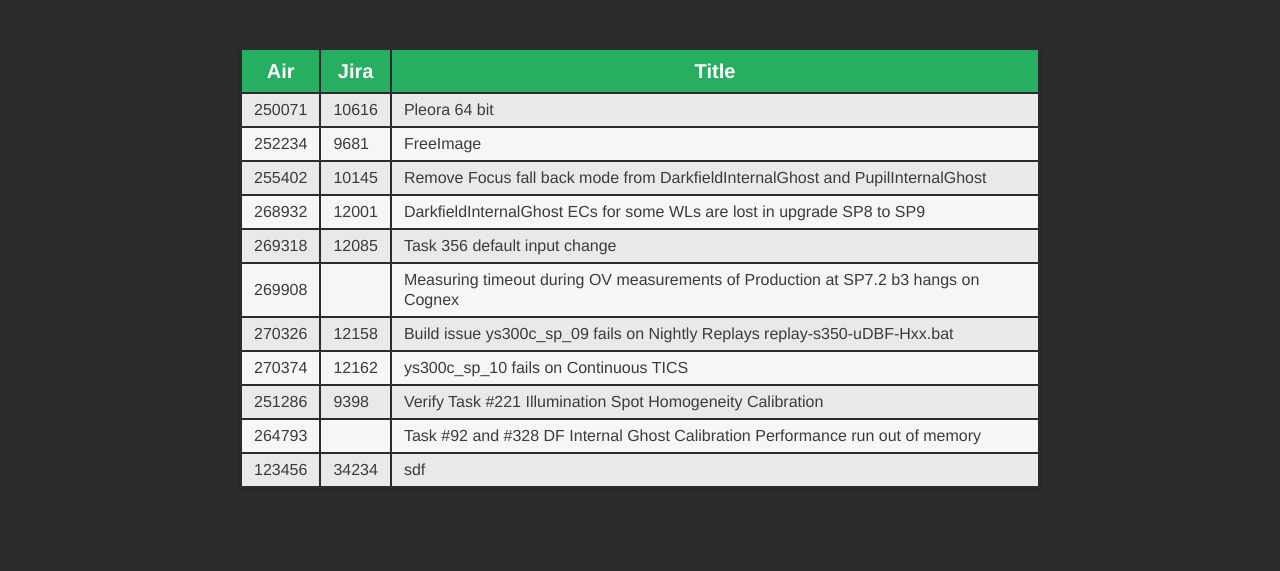
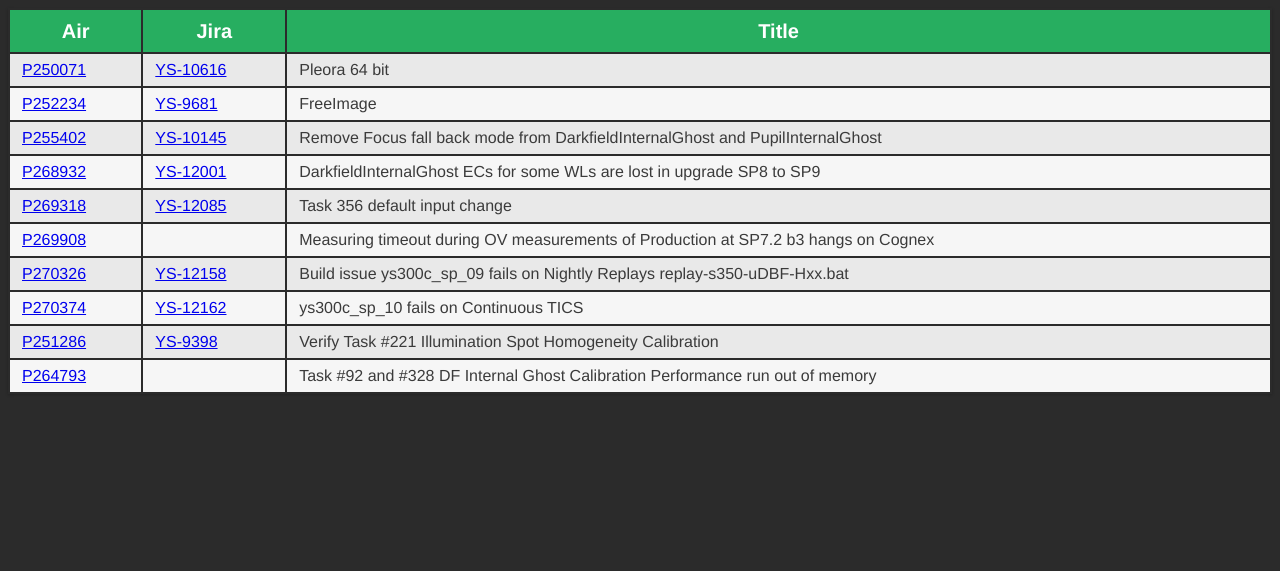
Before and after one commit to hydronovo/AirJiraFinder, a plain HTML site: page index.html in a window 1280 px wide. Drawn offline with Linux system fonts and the light colour scheme.

Commit message:
Add link

```diff
--- a/data.csv
+++ b/data.csv
@@ -8,4 +8,3 @@
 270374,12162,ys300c_sp_10 fails on Continuous TICS
 251286,9398,Verify Task #221 Illumination Spot Homogeneity Calibration
 264793,,Task #92 and #328 DF Internal Ghost Calibration Performance run out of memory
-123456,34234,sdf
--- a/index.html
+++ b/index.html
@@ -19,15 +19,29 @@
           var tr = null;
           var td = null;
           var tds = null;
-
           for ( var i = 0; i<rows.length-1; i++ ) {
               tr = document.createElement('tr');
               tds = rows[i].split(',');
-              for ( var j = 0; j < tds.length; j++ ) {
-                 td = document.createElement('td');
-                 td.innerHTML = tds[j];
-                 tr.appendChild(td);
-              }
+
+			  var air = "P" + tds[0];
+			  var airHref = "http://air.asml.com/u_qm_issues.do?sysparm_query=number=" + air;
+			  td = document.createElement('td');
+			  td.innerHTML = '<a href="'+airHref+'" target="_blank">'+air+'</a>';
+              tr.appendChild(td);
+
+			  td = document.createElement('td');
+			  if (tds[1] != "")
+			  {
+			    var jira = "YS-" + tds[1];
+			    var jiraHref = "http://apps-jira.asml.com:8080/browse/" + jira;
+			    td.innerHTML = '<a href="'+jiraHref+'" target="_blank">'+jira+'</a>';
+			  }
+			  tr.appendChild(td);
+
+			  td = document.createElement('td');
+			  td.innerHTML = tds[2];
+			  tr.appendChild(td);
+
               document.getElementById("dataTable").appendChild(tr);
           }
         }
@@ -46,7 +60,7 @@
 </head>
 
 <body onload="loadFiles();">
-<div class="wrapper">
+<!-- <div class="wrapper"> -->
   <table id="dataTable">
     <tr>
        <th>Air</th>
@@ -54,6 +68,6 @@
        <th>Title</th>
      </tr>
    </table>
- </div>
+ <!-- </div> -->
 </body>
 </html>
```
